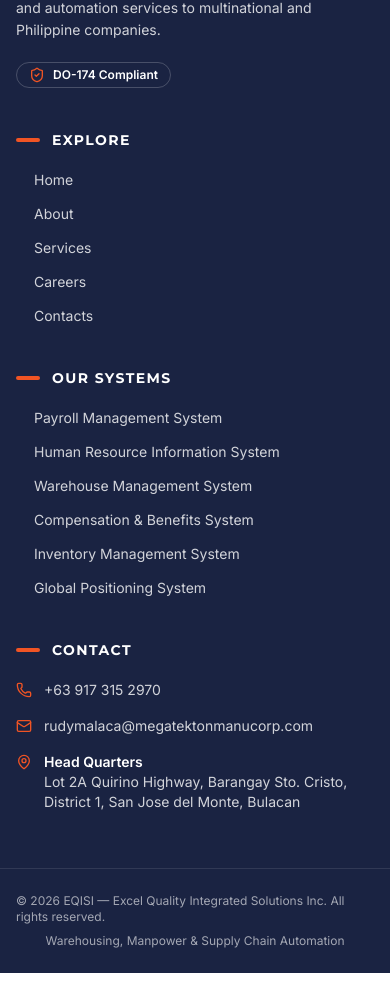
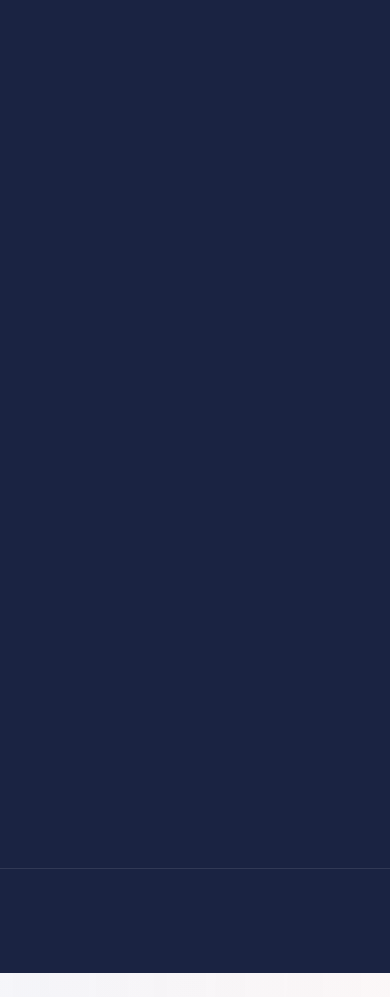
Before and after one commit to isturiscedrick/EQISI, a React (Vite) app in the folder vite-react-template/: page /about in a window 390 px wide. Shown: the part 8115-9112 px from the top of the page. Before the commit the page ends 9088 px from the top, so only its background shows below. Built offline with nearby package versions, Linux system fonts and the light colour scheme.

Commit message:
Add cinematic footer reveal

```diff
--- a/vite-react-template/src/components/layout/Footer.tsx
+++ b/vite-react-template/src/components/layout/Footer.tsx
@@ -1,5 +1,6 @@
 import { ChevronRight, Mail, MapPin, Phone, ShieldCheck } from 'lucide-react'
-import type { ReactNode } from 'react'
+import { useLayoutEffect, useRef, type ReactNode } from 'react'
+import { gsap } from '@/lib/gsap'
 import { Link } from 'react-router'
 import { siteConfig } from '@/config/site'
 import * as c from '@/content/eqisi'
@@ -34,13 +35,30 @@ function FooterLink({ to, children }: { to: string; children: ReactNode }) {
 }
 
 export function Footer() {
+  const footerRef = useRef<HTMLElement>(null)
+
+  useLayoutEffect(() => {
+    const footer = footerRef.current
+    if (!footer) return
+    const mm = gsap.matchMedia()
+    mm.add('(prefers-reduced-motion: no-preference)', () => {
+      const groups = footer.querySelectorAll<HTMLElement>('[data-footer-reveal]')
+      gsap.fromTo(groups, { autoAlpha: 0, y: 24 }, {
+        autoAlpha: 1, y: 0, duration: 0.75, stagger: 0.12, ease: 'power3.out',
+        scrollTrigger: { trigger: footer, start: 'top 88%', once: true },
+        clearProps: 'opacity,visibility,transform',
+      })
+    })
+    return () => mm.revert()
+  }, [])
+
   const hq = c.contact.offices.find((office) => office.name === 'Head Quarters') ?? c.contact.offices[0]
 
   return (
-    <footer className="bg-fg text-white/80">
+    <footer ref={footerRef} className="bg-fg text-white/80">
       <div aria-hidden="true" className="h-1 bg-linear-to-r from-primary via-highlight to-primary" />
 
-      <Container className="grid gap-10 py-14 sm:grid-cols-2 lg:grid-cols-[1.4fr_1fr_1.2fr_1.4fr]">
+      <Container data-footer-reveal className="grid gap-10 py-14 sm:grid-cols-2 lg:grid-cols-[1.4fr_1fr_1.2fr_1.4fr]">
         {/* Brand */}
         <div>
           <span className="inline-block rounded-lg bg-white p-2">
@@ -113,7 +131,7 @@ export function Footer() {
       </Container>
 
       <div className="border-t border-white/10">
-        <Container className="flex flex-col items-center justify-between gap-2 py-6 text-xs text-white/60 sm:flex-row">
+        <Container data-footer-reveal className="flex flex-col items-center justify-between gap-2 py-6 text-xs text-white/60 sm:flex-row">
           <p>
             &copy; {year} {siteConfig.name} &mdash; Excel Quality Integrated Solutions Inc. All rights reserved.
           </p>
```
